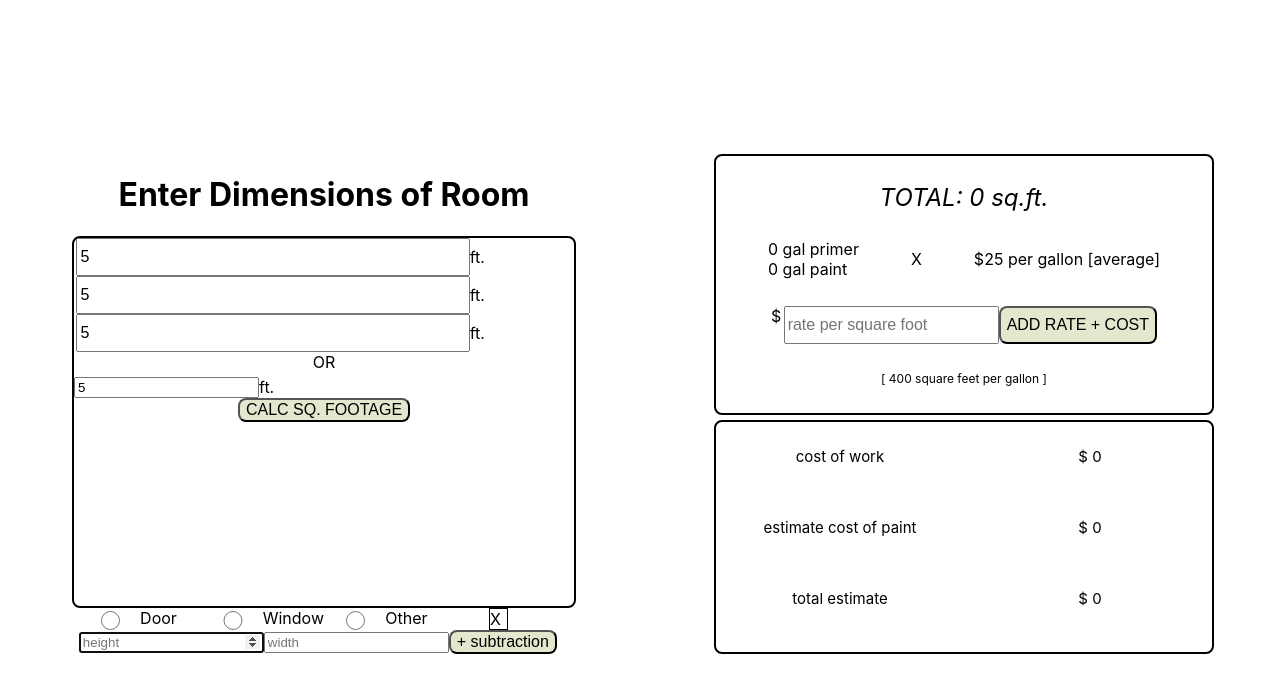
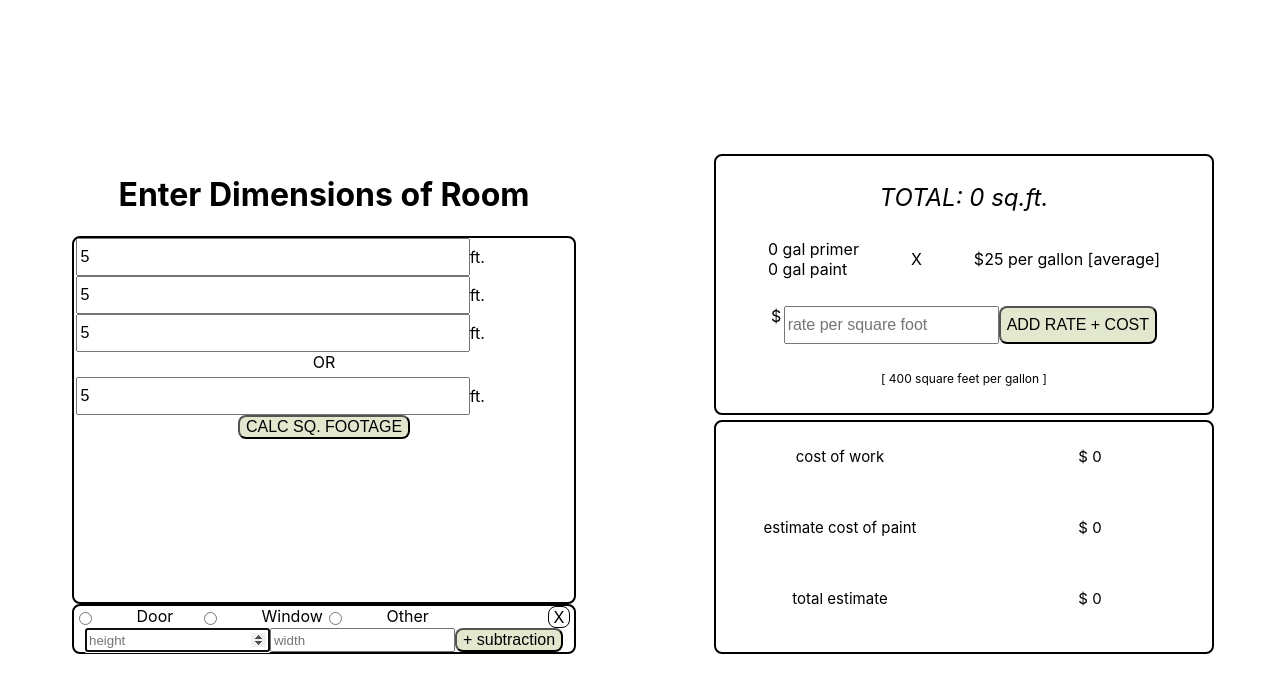
Before and after one commit to MattOrtner/the-painters-tool, a React (Create React App) app: page / in a window 1280 px wide. Both pictures are taken after typing "5", "5", "5", "5" into the empty fields and a click on the button "+ ADD SUBTRACTIONS FOR DOORS AND WINDOWS". Shown: the top 692 px of the page. Built offline with nearby package versions, Linux system fonts and the light colour scheme.

Commit message:
re-label classnames subtraction input

```diff
--- a/src/App.css
+++ b/src/App.css
@@ -36,7 +36,7 @@
 }
 
 .input-pairing {
-  display:flex;
+  display: flex;
   flex-direction: row;
   justify-content: center;
   width: 100%;
@@ -144,9 +144,25 @@
   margin: 5px;
 }
 
-.DWO-selection-container {
+.subtraction-input-container {
+  border: 2px solid black;
+  width: 100%;
+  border-radius: .5rem;
+}
+
+.subtraction-input-top {
   display: grid;
   grid-template-columns: repeat(8, 1fr);
+}
+
+.radio {
+  width:fit-content;
+}
+
+.subtraction-input-bottom {
+  display: flex;
+  flex-direction: row;
+  justify-content: center;
 }
 
 .DOW-single-subtraction {
@@ -156,13 +172,17 @@
 }
 
 .close-button-container {
-  display: grid;
-  grid-template-columns: 5;
+  grid-column: 8;
+  display: flex;
+  justify-content: flex-end;
 }
 
 .close-subtraction-button {
-  grid-column: 8;
   border: 1px solid black;
+  text-align: center;
+  width: 20px;
+  border-radius: .5rem;
+  margin-right: .25rem;
   font-size: 1rem;
   cursor: pointer;
 }
--- a/src/components/SquareFootInput.js
+++ b/src/components/SquareFootInput.js
@@ -18,7 +18,7 @@ const SquareFootInput = ({ calculate, handleLHWInputs, setTotalFootage }) => {
       </div>
       <div className="break-in-inputs">OR</div>
       <div className="input-pairing">
-        <input type="number"  className="input-total" placeholder="Total" name="total" onChange={handleLHWInputs}/>
+        <input type="number"  className="input" placeholder="Total" name="total" onChange={handleLHWInputs}/>
         <div className="feet">ft.</div>
       </div>
       <input className="button" type="button" value="CALC SQ. FOOTAGE" onClick={calculate} />
--- a/src/components/SubtractionInput.js
+++ b/src/components/SubtractionInput.js
@@ -16,15 +16,16 @@ const SubtractionInput = ({ subtractionList, setSubtractionList, setIsSubtracted
   }
 
   return (
-      <div onChange={onInputChange} >
-        <div className="DWO-selection-container">
-          <input type="radio" radio="door" value="door" name="name" /> Door
-          <input type="radio" radio="window" value="window" name="name"/> Window
-          <input type="radio" radio="other" value="other" name="name" /> Other
+      <div className="subtraction-input-container" onChange={onInputChange} >
+        <div className="subtraction-input-top">
+          <input type="radio" className="radio" radio="door" value="door" name="name" />Door
+          <input type="radio" className="radio" radio="window" value="window" name="name"/> Window
+          <input type="radio" className="radio" radio="other" value="other" name="name" /> Other
           <div className="close-button-container">
             <div className="close-subtraction-button" onClick={() => setIsSubtracted(false)}> X </div>
           </div>
         </div>
+        <div className="subtraction-input-bottom">
           <input
             type="number"
             className="subtraction-input"
@@ -40,6 +41,7 @@ const SubtractionInput = ({ subtractionList, setSubtractionList, setIsSubtracted
           />
           <input type="button" className="button" value="+ subtraction" onClick={onInputSubmit}/>
         </div>
+      </div>
   )
 }
 
```
Lines whose indentation alone changed are shown as unchanged.
